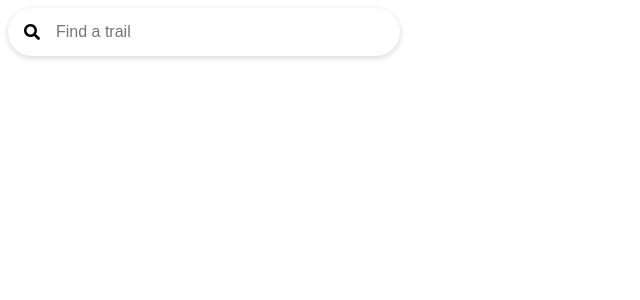
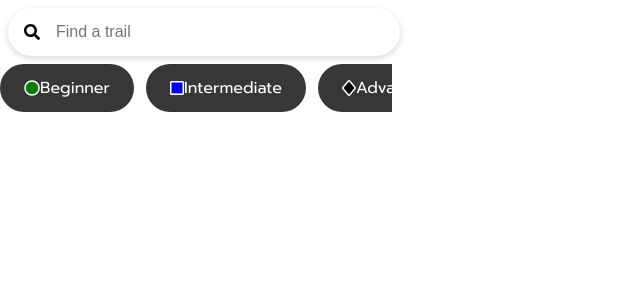
Before and after one commit to andycalder/search-component, a React (Create React App) app: page / in a window 1280 px wide. Shown: the top 300 px of the page, without its empty margins (0-640 px from the left). Built offline with nearby package versions, Linux system fonts and the light colour scheme.

Commit message:
Add prototype filter buttons

```diff
--- /dev/null
+++ b/src/components/FilterButton.tsx
@@ -0,0 +1,37 @@
+import styled from 'styled-components';
+import DifficultyIcon from './DifficultyIcon';
+import { Difficulty } from '../data/trail';
+
+const Button = styled.button`
+  display: flex;
+  align-items: center;
+  flex: 0 0 auto;
+  font-size: 100%;
+  line-height: 48px;
+  font-family: inherit;
+  border: 0;
+  padding: 0 24px 0 24px;
+  margin-right: 12px;
+  width: fit-content;
+  height: 48px;
+	border-radius: 24px;
+  background-color: rgb(55,55,55);
+  color: white;
+`;
+
+interface FilterButtonProps {
+  icon: Difficulty;
+  text: string;
+  onClick: () => void;
+}
+
+const FilterButton = (props: FilterButtonProps) => {
+  return (
+    <Button onClick={() => props.onClick()}>
+      <DifficultyIcon difficulty={props.icon} />
+      {props.text}
+    </Button>
+  );
+};
+
+export default FilterButton;
--- a/src/components/SearchBar.tsx
+++ b/src/components/SearchBar.tsx
@@ -2,6 +2,8 @@ import { useState } from 'react';
 import styled from 'styled-components';
 import SearchControl from './SearchControl';
 import SearchPage from './SearchPage';
+import FilterButton from './FilterButton';
+import { Difficulty } from '../data/trail';
 
 const Controls = styled.div`
   width: 392px;
@@ -19,6 +21,14 @@ const Container = styled.div`
   z-index: 999;
 `;
 
+const ScrollingWrapper = styled.div`
+  display: flex;
+  flex-wrap: nowrap;
+  flex-shrink: 0;
+  width: 100%;
+  overflow-x: auto;
+`;
+
 const Input = styled.input`
   font-size: 16px;
   width: calc(100% - 96px);
@@ -33,10 +43,12 @@ const Input = styled.input`
 const SearchBar = () => {
   const [active, setActive] = useState(false);
   const [text, setText] = useState('');
+  const [filter, setFilter] = useState<null | Difficulty>(null);
 
   const exitSearch = () => {
     setActive(false);
     setText('');
+    setFilter(null);
   };
 
   return (
@@ -69,7 +81,34 @@ const SearchBar = () => {
           onInput={(e) => setText(e.currentTarget.value)}
         />
       </Container>
-      {active && <SearchPage query={text} />}
+      <ScrollingWrapper>
+        <FilterButton
+          icon="beginner"
+          text="Beginner"
+          onClick={() => setFilter('beginner')}
+        />
+        <FilterButton
+          icon="intermediate"
+          text="Intermediate"
+          onClick={() => setFilter('intermediate')}
+        />
+        <FilterButton
+          icon="advanced"
+          text="Advanced"
+          onClick={() => setFilter('advanced')}
+        />
+        <FilterButton
+          icon="expert"
+          text="Expert"
+          onClick={() => setFilter('expert')}
+        />
+        <FilterButton
+          icon="proline"
+          text="Proline"
+          onClick={() => setFilter('proline')}
+        />
+      </ScrollingWrapper>
+      {active && <SearchPage query={text} filter={filter} />}
     </Controls>
   );
 };
--- a/src/components/SearchPage.tsx
+++ b/src/components/SearchPage.tsx
@@ -1,7 +1,7 @@
 import styled from 'styled-components';
 import { useState, useEffect } from 'react';
 import SearchSection from './SearchSection';
-import { Trail } from '../data/trail';
+import { Trail, Difficulty } from '../data/trail';
 
 const Container = styled.div`
   width: 100%;
@@ -11,6 +11,7 @@ const Container = styled.div`
 
 interface Props {
   query: string;
+  filter: Difficulty | null;
 }
 
 const SearchPage = (props: Props) => {
@@ -20,13 +21,17 @@ const SearchPage = (props: Props) => {
     fetch('http://127.0.0.1:8000/api/v1/trails')
       .then(response => response.json())
       .then(data => data.trails)
-      .then(trails => setItems(trails.map((trail: any) => Object.assign(new Trail(), trail))));
+      .then(trails => setItems(trails.map(Trail.new)));
   }, []);
 
-  const results = items.filter(trail => {
+  let results = items.filter(trail => {
     const regex = new RegExp(props.query, 'i');
     return regex.test(trail.name);
   });
+
+  if (props.filter) {
+    results = results.filter(trail => trail.difficulty === props.filter);
+  }
 
   return (
     <Container>
--- a/src/components/SearchSection.tsx
+++ b/src/components/SearchSection.tsx
@@ -25,10 +25,12 @@ const SearchSection = (props: SectionProps) => {
     return <SearchItem key={index} trail={trail} />
   });
 
+  const items = props.results.filter(t => t.zone === props.name).map(renderSearchItem)
+
   return (
     <List>
-      <Header>{props.name}</Header>
-      {props.results.filter(t => t.zone === props.name).map(renderSearchItem)}
+      {items.length > 0 && <Header>{props.name}</Header>}
+      {items}
     </List>
   );
 };
--- a/src/data/trail.ts
+++ b/src/data/trail.ts
@@ -6,4 +6,8 @@ export class Trail {
 	type!: 'technical' | 'freeride';
 	zone!: 'Fitzsimmons Zone' | 'Garbanzo Zone' | 'Creekside Zone' | 'Peak Zone';
 	start!: [number, number];
+
+	static new(trail: any) {
+		return Object.assign(new Trail(), trail);
+	}
 }
```
